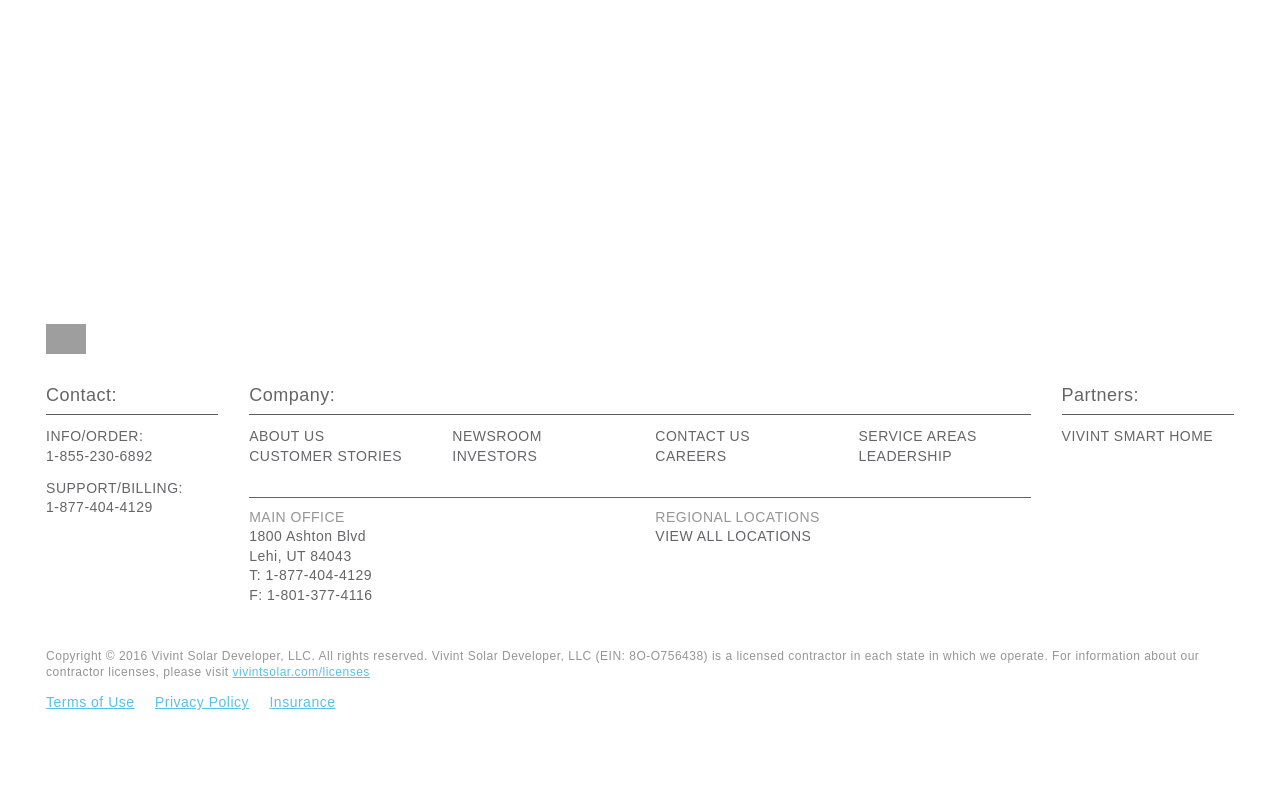
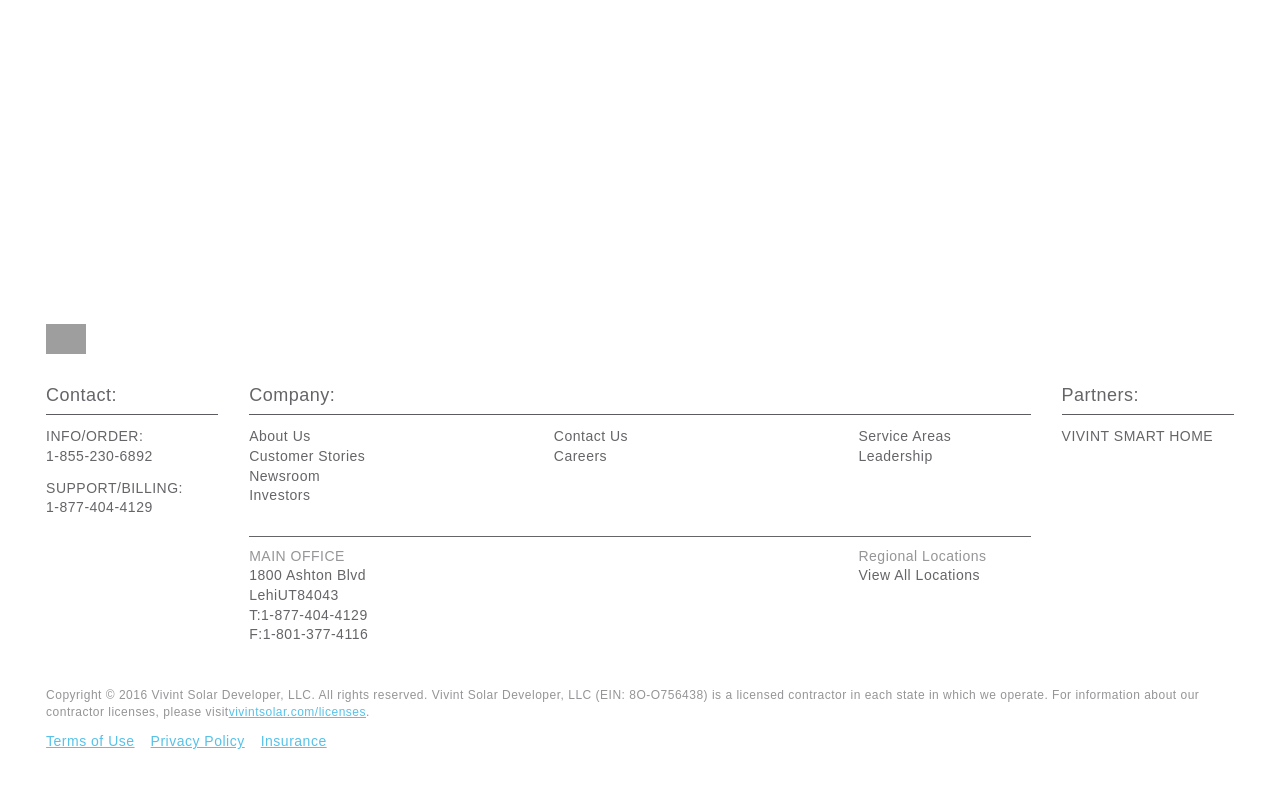
Before and after one commit to VivintSolar/daylight, a website: page public/index.html in a window 1280 px wide. Shown: the part 153-940 px from the top of the page. Before the commit the page ends 908 px from the top, so only its background shows below. Drawn offline with Linux system fonts and the light colour scheme; grey boxes are pictures that could not be loaded; a web font is replaced by a local one.

Commit message:
updating index.html with new jade output

```diff
--- a/public/index.html
+++ b/public/index.html
@@ -35,6 +35,7 @@
 How to make logo an h1 only on homepage?
  -->
 
+
 <footer class="sunset">
   <h2 class="sunset__logo">Vivint.Solar</h2>
   <div class="sunset__details">
@@ -49,42 +50,31 @@
     </div>
     <div class="sunset__company">
       <h3>Company:</h3>
-            <div class="layout">
+      <div class="sunset__company-links layout">
         <ul class="layout__item">
-                    <li><a href="http://www.vivintsolar.com/company#about">ABOUT US</a></li>
-                    <li><a href="http://www.vivintsolar.com/customer-stories">CUSTOMER STORIES</a></li>
+          <li><a href="http://www.vivintsolar.com/company#about">About Us</a></li>
+          <li><a href="http://www.vivintsolar.com/customer-stories">Customer Stories</a></li>
+          <li><a href="http://www.vivintsolar.com/company#newsroom">Newsroom</a></li>
+          <li><a href="http://investors.vivintsolar.com/">Investors</a></li>
         </ul>
         <ul class="layout__item">
-                    <li><a href="http://www.vivintsolar.com/company#newsroom">NEWSROOM</a></li>
-                    <li><a href="http://investors.vivintsolar.com/">INVESTORS</a></li>
+          <li><a href="http://www.vivintsolar.com/contact-us">Contact Us</a></li>
+          <li><a href="http://www.vivintsolar.com/careers">Careers</a></li>
         </ul>
         <ul class="layout__item">
-                    <li><a href="http://www.vivintsolar.com/contact-us">CONTACT US</a></li>
-                    <li><a href="http://vivintsolar.com/careers">CAREERS</a></li>
-                </ul>
-                <ul class="layout__item">
-                    <li><a href="http://www.vivintsolar.com/company#coverage">SERVICE AREAS</a></li>
-                    <li><a href="http://www.vivintsolar.com/company#leadership">LEADERSHIP</a></li>
+          <li><a href="http://www.vivintsolar.com/company#coverage">Service Areas</a></li>
+          <li><a href="http://www.vivintsolar.com/company#leadership">Leadership</a></li>
         </ul>
       </div>
-
       <div class="sunset__offices layout">
-                <div class="sunset__address">
+        <div class="sunset__address layout__item">
           <h4 class="type">MAIN OFFICE</h4>
-                    <div class="street-address">1800 Ashton Blvd</div>
-                    <span class="locality">Lehi</span>,
-                    <span class="region" title="Utah">UT</span>
-                    <span class="postal-code">84043</span>
-                    <div class="tel">
-                        <span class="type">T</span>: <a href="tel:18774044129">1-877-404-4129</a>
+          <div class="street-address">1800 Ashton Blvd</div><span class="locality"> Lehi</span><span title="Utah" class="region">UT</span><span class="postal-code">84043</span>
+          <div class="tel"><span class="type">T:</span><a href="tel:18774044129">1-877-404-4129</a></div>
+          <div class="tel"><span class="type">F:</span><a href="tel:18013774116">1-801-377-4116</a></div>
         </div>
-                    <div class="tel">
-                        <span class="type">F</span>: <a href="tel:18013774116">1-801-377-4116</a>
-                    </div>
-                </div>
-                <div class="sunset__regional">
-                    <h4>REGIONAL LOCATIONS</h4>
-                    <a href="http://www.vivintsolar.com/contact-us">VIEW ALL LOCATIONS</a>
+        <div class="sunset__regional layout__item">
+          <h4>Regional Locations</h4><a href="http://www.vivintsolar.com/contact-us">View All Locations</a>
         </div>
       </div>
     </div>
@@ -97,16 +87,9 @@
   </div>
   <div class="sunset__legal">
     <div class="sunset__copyright">
-            <p>Copyright © 2016 Vivint Solar Developer, LLC. All rights reserved. Vivint Solar Developer, LLC (EIN: 8O‐O756438) is a licensed contractor in each state in which we operate. For information about our contractor licenses, please visit
-                <a
-                    href="http://www.vivintsolar.com/en/licenses">vivintsolar.com/licenses</a>
-            </p>
+      <p>Copyright © 2016 Vivint Solar Developer, LLC. All rights reserved. Vivint Solar Developer, LLC (EIN: 8O‐O756438) is a licensed contractor in each state in which we operate. For information about our contractor licenses, please visit<a href="http://www.vivintsolar.com/en/licenses">vivintsolar.com/licenses</a>.</p>
     </div>
-        <div class="sunset__corp-links">
-            <a href="http://www.vivintsolar.com/en/terms-of-use">Terms of Use</a>
-            <a href="http://www.vivintsolar.com/en/privacy-policy">Privacy Policy</a>
-            <a href="http://www.vivintsolar.com/en/solar-insurance">Insurance</a>
-        </div>
+    <div class="sunset__corp-links"><a href="http://www.vivintsolar.com/en/terms-of-use">Terms of Use</a><a href="http://www.vivintsolar.com/en/privacy-policy">Privacy Policy</a><a href="http://www.vivintsolar.com/en/solar-insurance">Insurance</a></div>
   </div>
 </footer>
 <script type="application/ld+json">
@@ -144,6 +127,7 @@
       "openingHours": "Mo,Tu,We,Th,Fr,Sa 06:00:00MST-23:00:00MST",
   }
 </script>
+<script src="https://s3-us-west-2.amazonaws.com/com.vivintsolar.sites/daylight/js/daylight.min.js"></script>
 
     <script async src="js/daylight.min.js"></script>
 </body>
```
Lines whose indentation alone changed are shown as unchanged.
